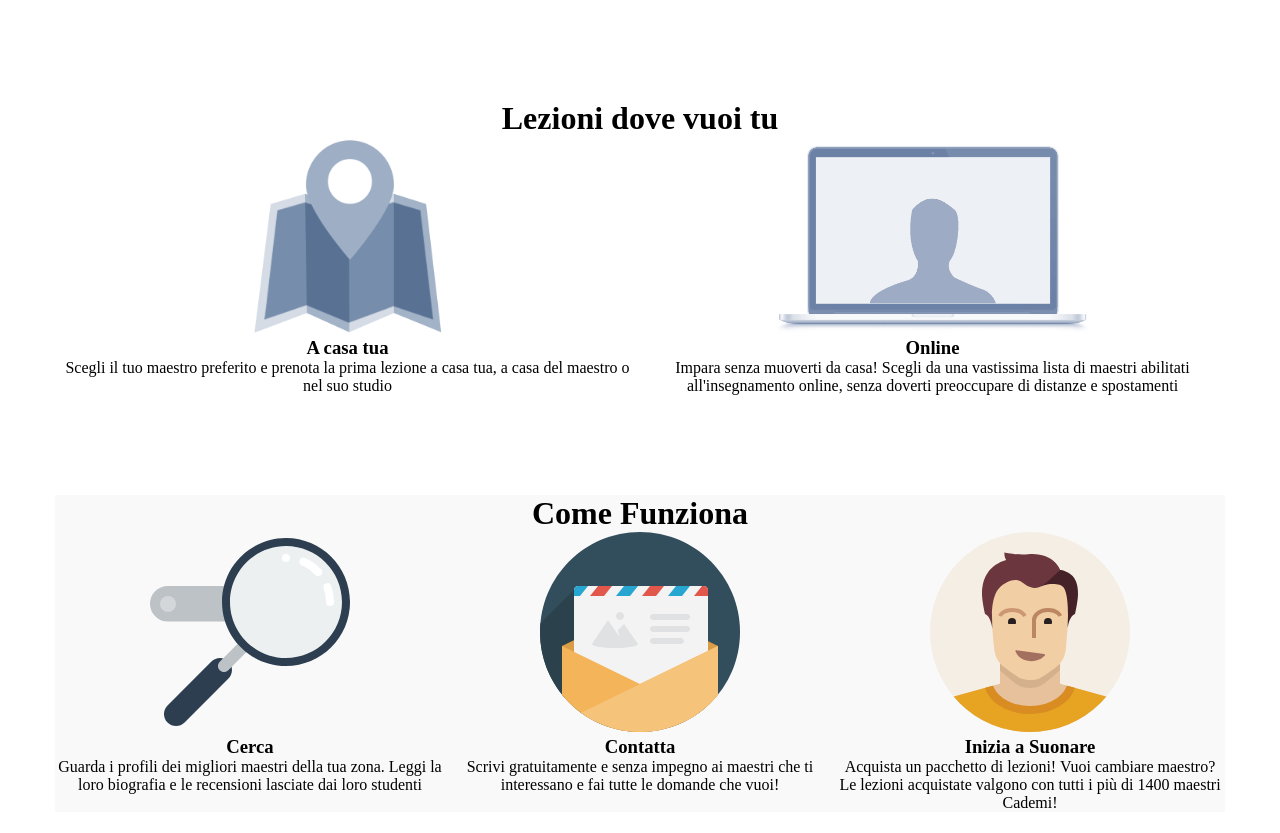
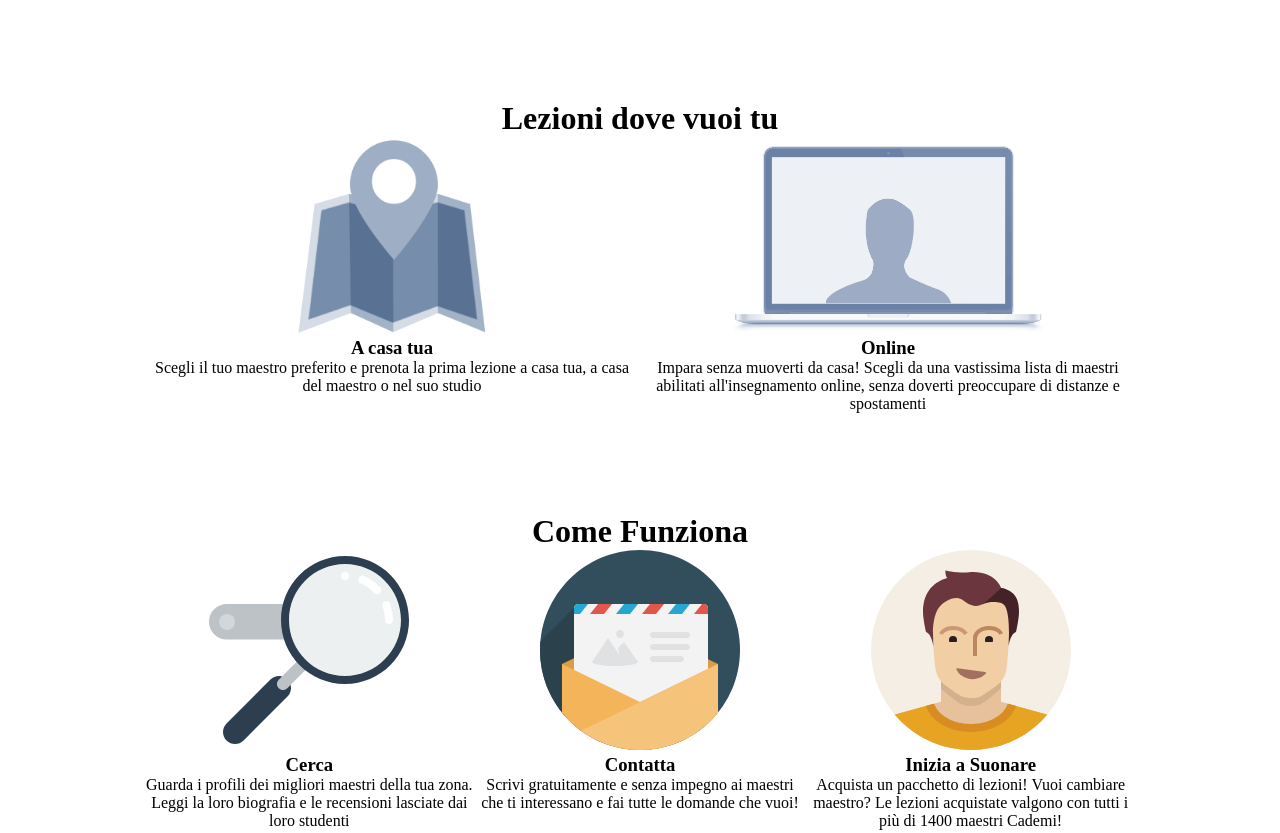
Before and after one commit to mariosantu/html-css-resp-wannabe-12bool, a plain HTML site: page index.html in a window 1280 px wide. Shown: the top 833 px of the page. Drawn offline with Linux system fonts and the light colour scheme.

Commit message:
correzione container

```diff
--- a/css/style.css
+++ b/css/style.css
@@ -1,5 +1,5 @@
 .row {
-  width: 100%;
+  max-width: 992px;
   margin-left: auto;
   margin-right: auto;
   margin-top: 100px;
@@ -54,6 +54,13 @@
 }
 
 /* COMMON */
+
+.row::after {
+  content: '';
+  display: table;
+  clear: both;
+}
+
 .container.grey {
   background-color: #f9f9f9;
 }
@@ -65,17 +72,3 @@ img {
 .clear {
   clear: both;
 }
-
-
-@media all and  (max-width: 767px) {
-  .container {
-    width: 100%;
-  }
-}
-
-@media all and (min-width: 768px)
-and (max-width: 991px) {
-  .container {
-    width: 100%;
-  }
-}
--- a/index.html
+++ b/index.html
@@ -8,20 +8,20 @@
     <title>Boolean aCademy</title>
   </head>
   <body>
-    <div id="lezioni" class="container">
-      <div class="row">
+    <div id="lezioni">
+      <div class="row container">
         <h1>Lezioni dove vuoi tu</h1>
 
-        <div class="container col-lg-6">
-          <div class="col-xs-12 col-md-12 left">
+        <div class="col-xs-12 col-md-12 col-lg-6">
+          <div class="left">
             <img src="img/icon/maps.png" alt="">
             <h3>A casa tua</h3>
             Scegli il tuo maestro preferito e prenota la prima lezione a casa tua, a casa del maestro o nel suo studio
           </div>
         </div>
 
-        <div class="container col-lg-6">
-          <div class="col-xs-12 col-md-12 right">
+        <div class="col-xs-12 col-md-12 col-lg-6">
+          <div class="right">
             <img src="img/icon/screen.png" alt="">
             <h3>Online</h3>
             Impara senza muoverti da casa! Scegli da una vastissima lista di maestri abilitati all'insegnamento online, senza doverti preoccupare di distanze e spostamenti
@@ -30,27 +30,27 @@
       </div>
     </div>
 
-    <div id="steps" class="container grey">
-      <div class="row">
+    <div id="steps" class="grey">
+      <div class="row container">
         <h1>Come Funziona</h1>
-        <div class="container col-lg-4">
-          <div class="col-xs-12 col-md-12 left">
+        <div class="col-xs-12 col-md-12 col-lg-4">
+          <div class="left">
             <img src="img/search.svg" alt="">
             <h3>Cerca</h3>
             Guarda i profili dei migliori maestri della tua zona. Leggi la loro biografia e le recensioni lasciate dai loro studenti
           </div>
         </div>
 
-        <div class="container col-lg-4">
-          <div class="col-xs-12 col-md-12 central">
+        <div class="col-xs-12 col-md-12 col-lg-4">
+          <div class="central">
             <img src="img/letter.svg" alt="">
             <h3>Contatta</h3>
             Scrivi gratuitamente e senza impegno ai maestri che ti interessano e fai tutte le domande che vuoi!
           </div>
         </div>
 
-        <div class="container col-lg-4">
-          <div class="col-xs-12 col-md-12 right">
+        <div class="col-xs-12 col-md-12 col-lg-4">
+          <div class="right">
             <img src="img/male.svg" alt="">
             <h3>Inizia a Suonare</h3>
             Acquista un pacchetto di lezioni! Vuoi cambiare maestro? Le lezioni acquistate valgono con tutti i più di 1400 maestri Cademi!
@@ -59,8 +59,8 @@
       </div>
     </div>
 
-    <div id="why" class="container grey">
-      <div class="row">
+    <div id="why" class="grey">
+      <div class="row container">
         <h1>Perchè Cademi</h1>
         <div class="first">
           <img src="img/icon/profile.png" alt="">
```
